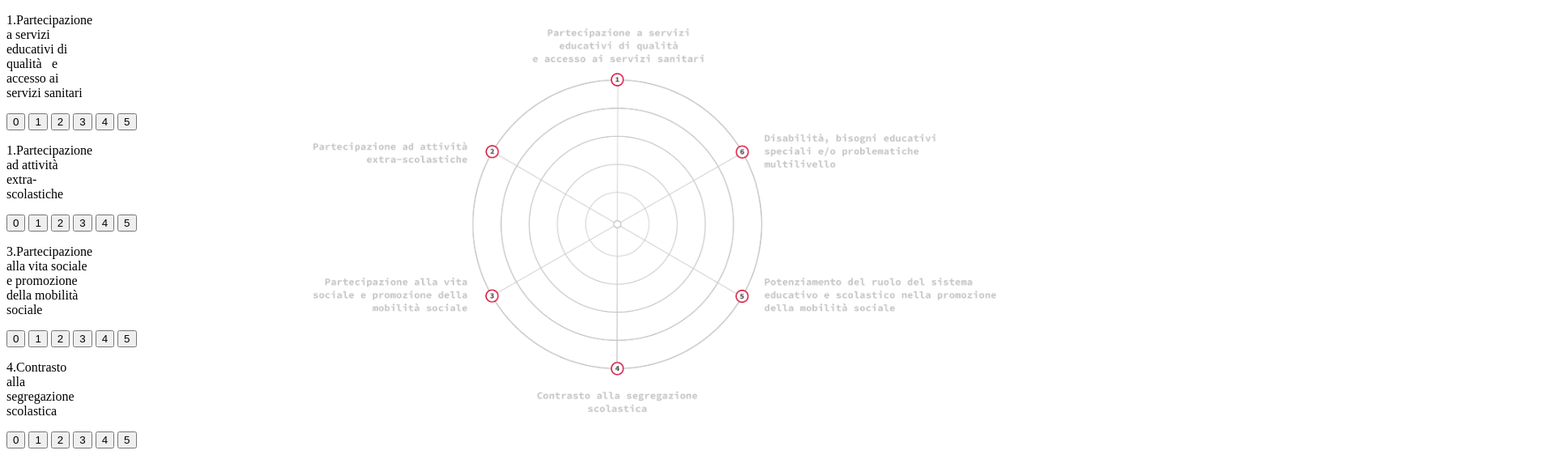
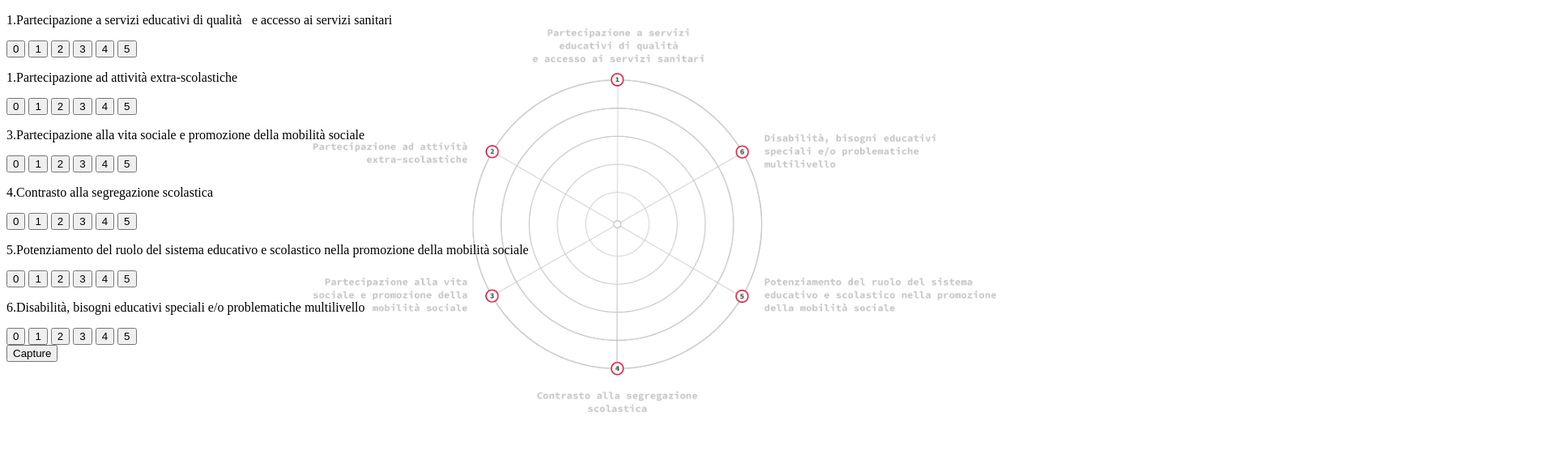
Before and after one commit to michela-rossi/Sfide-per-la-citta, a plain HTML site: page index.html in a window 1280 px wide. Shown: the top 567 px of the page at 81% size, 1920 px wide, since content can reach past the window. Drawn offline with Linux system fonts and the light colour scheme.

Commit message:
Update index.html

```diff
--- a/index.html
+++ b/index.html
@@ -11,7 +11,7 @@
 </head>
 
 <body>
-    <div id="main" style="width: 500px;">
+    <div id="main" style="width: 5000px;">
       <img id="SxC_Base" src="Schema sfide/SxC_Base.png" style="display:block;" />
       <img id="SxC_Numeri" src="Schema sfide/SxC_Numeri.png" style="display:block;" />
 
```
